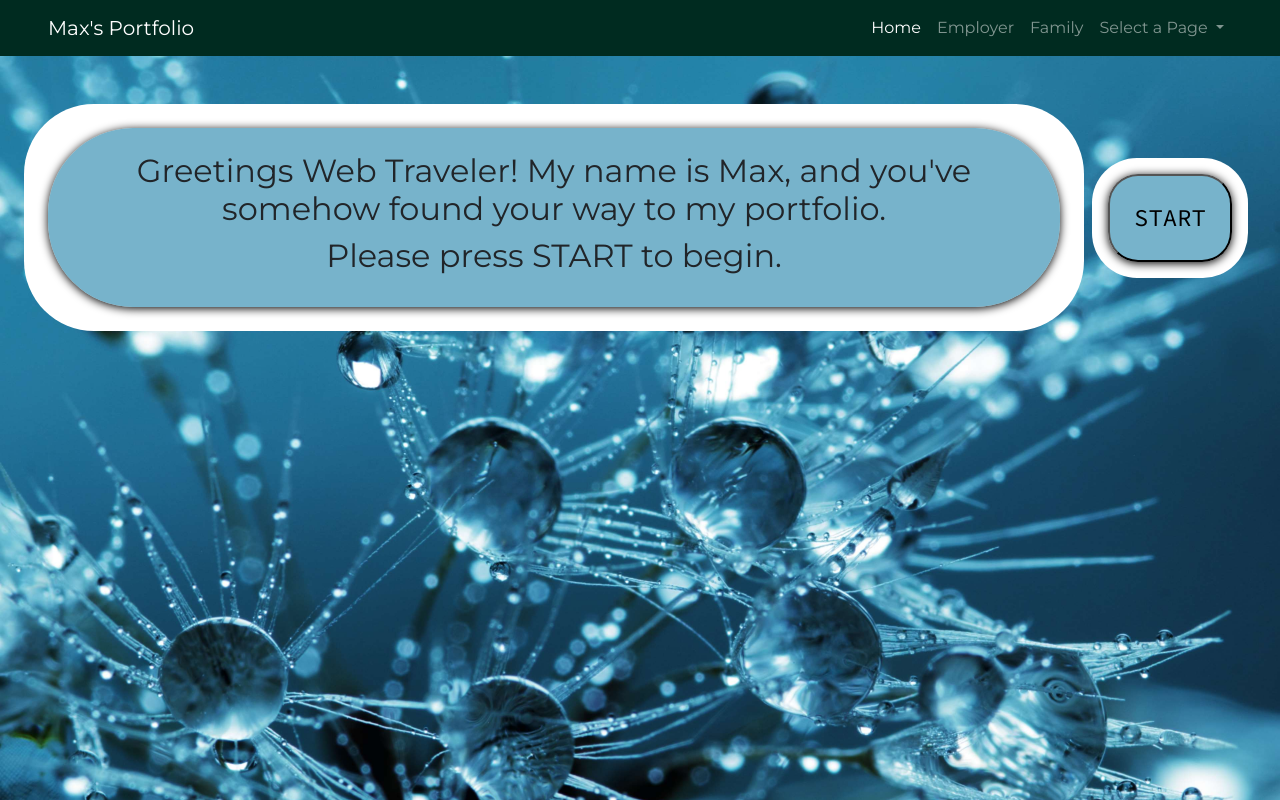
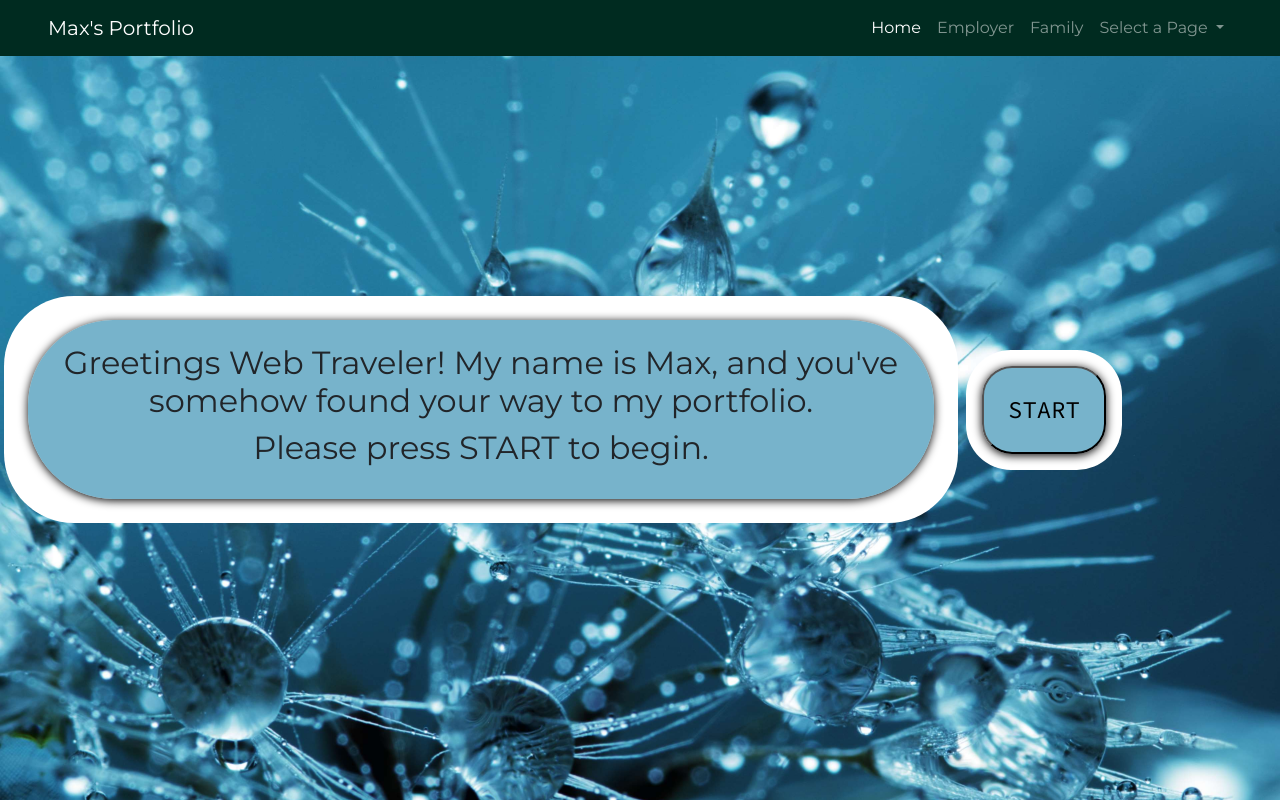
Before and after one commit to maxd66/advanced-portfolio, a plain HTML site: page index.html in a window 1280 px wide. Drawn offline with nearby package versions, Linux system fonts and the light colour scheme.

Commit message:
adjusted more responsiveness with media queries, began animation for button, still deciding on exact locations

```diff
--- a/assets/css/style.css
+++ b/assets/css/style.css
@@ -32,10 +32,20 @@ nav {
     font-family: 'Montserrat', monospace;
 }
 
+#button-element-container {
+    position: relative;
+}
+
 #button-box {
     background-color: white;
     border-radius: 45px;
+    position: relative;
+    /* animation: 3s infinite alternate bounce; */
 }
+
+/* @keyframes bounce {
+
+} */
 
 #start-button {
     background-color: #3991b4af;
@@ -52,3 +62,14 @@ nav {
 #start-button:focus {
     outline: none;
 }
+
+/* Media Queries that bootstrap won't cover */
+@media screen and (min-width: 1200px){
+    #question-answer-container {
+        margin-top: 15%;
+    }
+
+    #outer-question-box {
+        max-width: 75%;
+    }
+}
--- a/index.html
+++ b/index.html
@@ -45,16 +45,18 @@
           </ul>
         </div>
       </nav>
-      <div id="question-answer-container" class="mx-1 mx-md-4 d-flex flex-column align-items-center flex-xl-row justify-content-xl-around">
+      <div id="question-answer-container" class="mx-1 mx-md-4 mx-xl-1 d-flex flex-column align-items-center flex-xl-row justify-content-xl-start">
         <section id="outer-question-box" class="my-5 p-3">
           <div id="inner-question-box" class="text-center m-2 p-4">
             <h2 class="question">Greetings Web Traveler! My name is Max, and you've somehow found your way to my portfolio.</h2>
             <h2 class="question">Please press START to begin.</h2>
           </div>
         </section>
-        <section id="button-box" class="text-center mx-xl-2 p-3">
-          <button id="start-button" class="p-4">START</button>
-        </section>
+        <div id="button-element-container">
+          <section id="button-box" class="text-center mx-xl-2 p-3">
+            <button id="start-button" class="p-4">START</button>
+          </section>
+        </div>
       </div>
   </div>
       <!-- <div class="custom-bg-image"></div> -->
```
